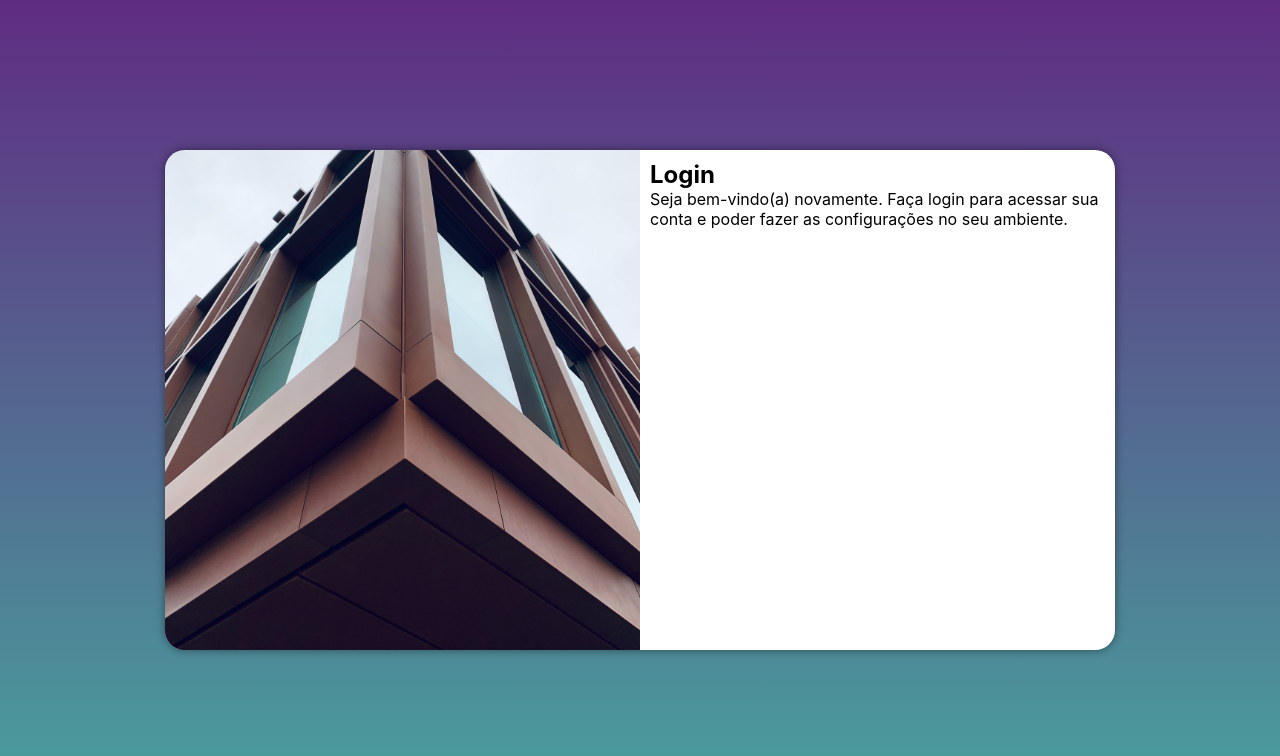
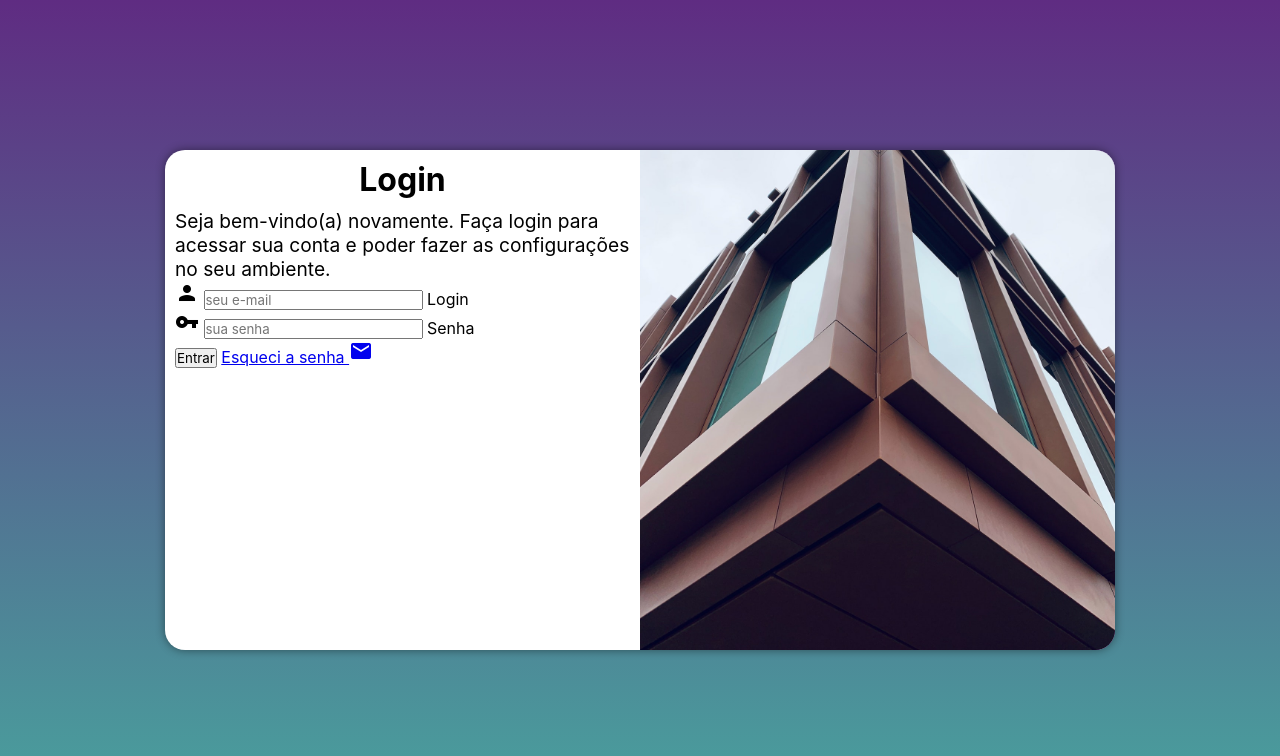
Before and after one commit to RafaelPMauricio/projeto-login, a plain HTML site: page index.html in a window 1280 px wide. Drawn offline with Linux system fonts and the light colour scheme.

Commit message:
adicionei o formulario

```diff
--- a/estilos/media-query.css
+++ b/estilos/media-query.css
@@ -31,13 +31,21 @@
     }
 
     section#login > div#imagem {
-        float: left;
+        float: right;
         width: 50%;
         height: 100%;
     }
 
     section#login > div#formulario {
-        float: right;
+        float: left;
         width: 50%;
     }
+
+    div#formulario > h1 {
+        font-size: 2em;
+    }
+
+    div#formulario > p {
+        font-size: 1.2em;
+    }
 }
--- a/estilos/style.css
+++ b/estilos/style.css
@@ -54,3 +54,12 @@ section#login > div#formulario {
     display: block;
     padding: 10px;
 }
+
+div#formulario > h1 {
+    text-align: center;
+    margin-bottom: 10px;
+}
+
+div#formulario > p {
+    font-size: .8em;
+}
--- a/index.html
+++ b/index.html
@@ -5,6 +5,7 @@
     <meta http-equiv="X-UA-Compatible" content="IE=edge">
     <meta name="viewport" content="width=device-width, initial-scale=1.0">
     <title>Login</title>
+    <link href="https://fonts.googleapis.com/icon?family=Material+Icons" rel="stylesheet"/>
     <link rel="stylesheet" href="estilos/style.css">
     <link rel="stylesheet" href="estilos/media-query.css">
 </head>
@@ -17,8 +18,21 @@
             <div id="formulario">
                 <h1>Login</h1>
                 <p>Seja bem-vindo(a) novamente. Faça login para acessar sua conta e poder fazer as configurações no seu ambiente.</p>
-                <form action="login.php" method="post">
-
+                <form action="login.php" method="post" autocomplete="on">
+                    <div class="campo">
+                        <i class="material-icons">person</i>
+                        <input type="email" name="login" id="ilogin" placeholder="seu e-mail" autocomplete="email" required maxlength="30">
+                        <label for="ilogin">Login</label>
+                    </div>
+                    <div class="campo">
+                        <i class="material-icons">vpn_key</i>
+                        <input type="password" name="senha" id="isenha" placeholder="sua senha" autocomplete="current-password" required minlength="8" maxlength="20">
+                        <label for="isenha">Senha</label>
+                    </div>
+                    <input type="submit" value="Entrar">
+                    <a href="esqueci.html">
+                        Esqueci a senha <i class="material-icons">mail</i>
+                    </a>
                 </form>
             </div>
         </section>
```
